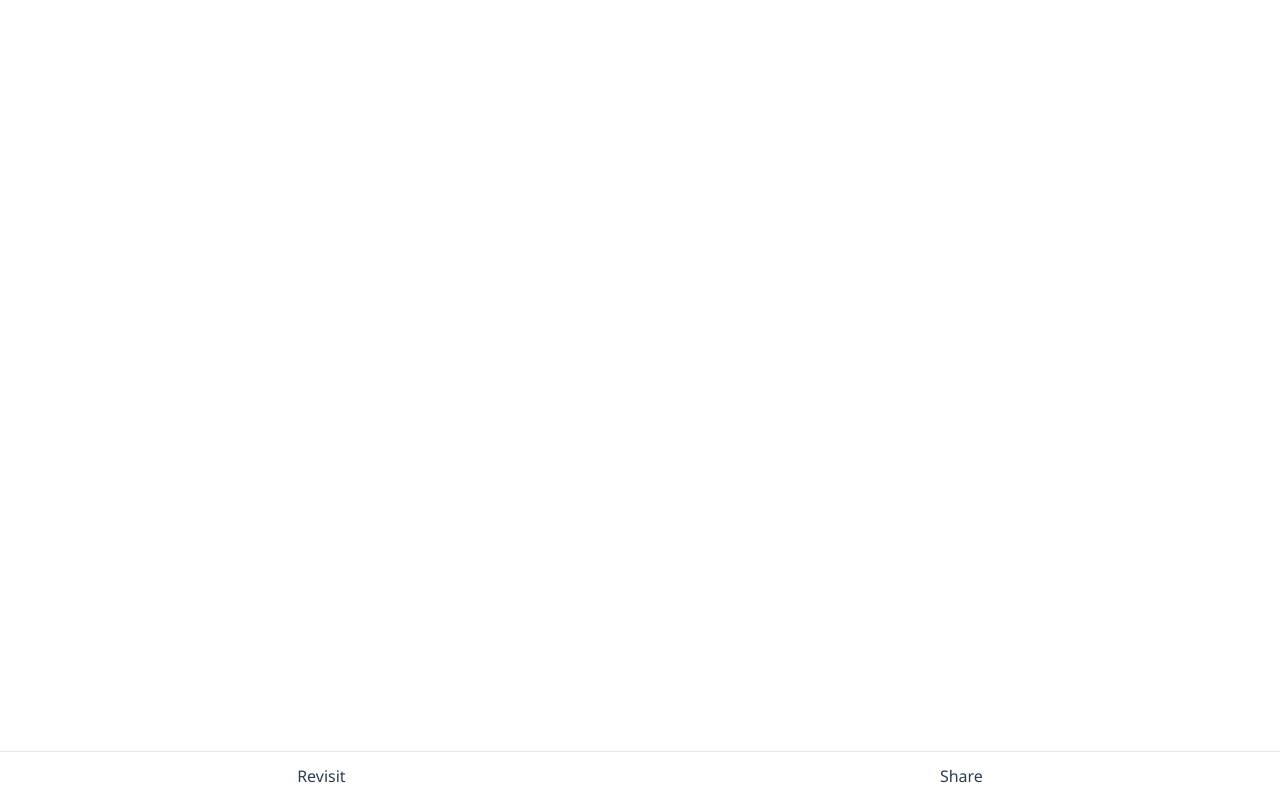
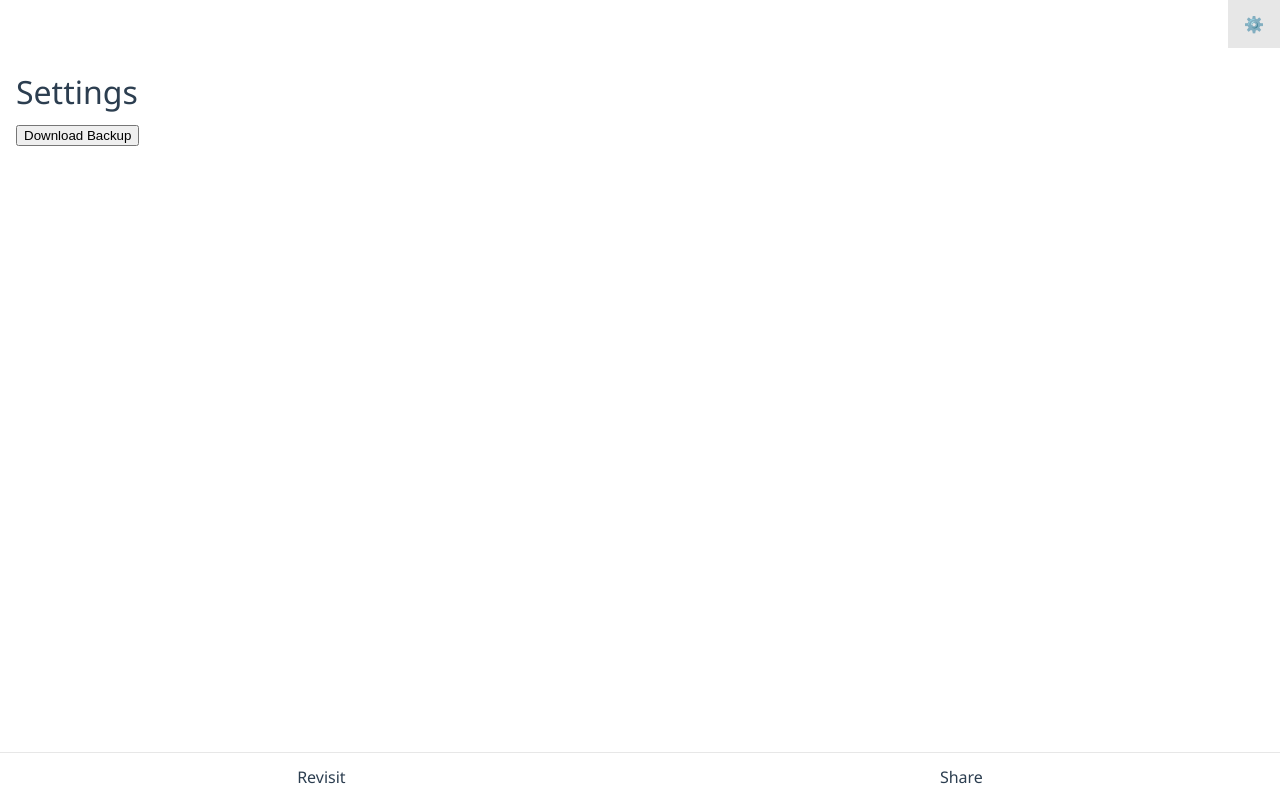
Before and after one commit to marvinisaac/withbloo, a Vue app in the folder ui/: page /settings in a window 1280 px wide. Before the commit this address had no page. Built offline with nearby package versions, Linux system fonts and the light colour scheme.

Commit message:
:construction: Download data as CSV

```diff
--- a/ui/src/App.vue
+++ b/ui/src/App.vue
@@ -1,7 +1,14 @@
 <template>
     <div class="app-container">
         <RouterView />
-        <nav>
+        <nav id="nav-top">
+            <ul>
+                <li>
+                    <RouterLink to="/settings">⚙️</RouterLink>
+                </li>
+            </ul>
+        </nav>
+        <nav id="nav-bottom">
             <ul>
                 <li>
                     <RouterLink to="/revisit">Revisit</RouterLink>
@@ -16,20 +23,17 @@
 
 <style lang="scss">
 .app-container {
+    --nav-height: 3rem;
     min-height: 100dvh;
     min-height: 100vh;
+    padding: var(--nav-height) 0;
     width: 100%;
     nav {
         background: var(--color-background);
-        border-top: 1px solid var(--color-border);
-        position: fixed;
-            bottom: 0;
-            left: 0;
+        height: var(--nav-height);
         width: 100%;
+        z-index: 1000;
         ul {
-            display: flex;
-                align-items: center;
-                justify-content: space-around;
             list-style: none;
             margin: 0;
             padding: 0;
@@ -37,8 +41,12 @@
                 color: var(--color-text);
                 a {
                     color: inherit;
-                    line-height: 3;
+                    display: inline-block;
+                    height: var(--nav-height);
+                    line-height: var(--nav-height);
+                    text-align: center;
                     text-decoration: none;
+                    width: 100%;
                     &.router-link-active {
                         font-weight: bolder;
                         text-transform: uppercase;
@@ -47,5 +55,36 @@
             }
         }
     }
+    nav#nav-top {
+        position: fixed;
+            left: 0;
+            top: 0;
+        ul {
+            display: flex;
+                align-items: center;
+                justify-content: flex-end;
+            li {
+                a {
+                    padding: 0 1rem;
+                    &.router-link-active {
+                        background: var(--color-border);
+                    }
+                }
+            }
+        }
+    }
+    nav#nav-bottom {
+        border-top: 1px solid var(--color-border);
+        position: fixed;
+            bottom: 0;
+            left: 0;
+        ul {
+            display: flex;
+                align-items: center;
+            li {
+                flex-grow: 1;
+            }
+        }
+    }
 }
 </style>
--- /dev/null
+++ b/ui/src/page/Settings.vue
@@ -0,0 +1,51 @@
+<script setup>
+    import db from '@/singleton/database';
+
+    const download = () => {
+        db.getAll().then((data) => {
+            if (!data || !data.length) {
+                console.error('No data available for download');
+                return
+            };
+
+            const header = ['createdAt', 'emotion'];
+            const rows = data.map(entry =>
+                [entry.createdAt, entry.emotion]
+                    .map(field => `"${String(field).replace(/"/g, '""')}"`)
+                    .join(',')
+            );
+            const csvContent = [header.join(','), ...rows].join('\r\n');
+
+            const blob = new Blob([csvContent], { type: 'text/csv' });
+            const url = URL.createObjectURL(blob);
+            const a = document.createElement('a');
+            const formattedDate = (new Date())
+                .toISOString()
+                .replaceAll(':', '-');
+            const filename = `withbloo-backup-${formattedDate}.csv`;
+            a.href = url;
+            a.download = filename;
+            document.body.appendChild(a);
+            a.click();
+            document.body.removeChild(a);
+            URL.revokeObjectURL(url);
+        });
+    }
+</script>
+
+<template>
+    <div class="container-settings">
+        <h1>
+            Settings
+        </h1>
+        <button @click="download">
+            Download Backup
+        </button>
+    </div>
+</template>
+
+<style lang="scss" scoped>
+.container-settings {
+    padding: 1rem;
+}
+</style>
--- a/ui/src/page/Share.vue
+++ b/ui/src/page/Share.vue
@@ -1,5 +1,4 @@
 <script setup>
-    import { onMounted } from 'vue';
     import {
         dateFormatFull,
         emotionsBasic,
@@ -17,11 +16,6 @@
             emotion: emotion.text
         });
     };
-
-    onMounted(async () => {
-        const all = await db.get();
-        console.log('Moods recorded:', all);
-    });
 </script>
 
 <template>
--- a/ui/src/router.js
+++ b/ui/src/router.js
@@ -17,6 +17,13 @@ const router = createRouter({
             meta: {
                 title: 'Revisit - With Bloo'
             }
+        }, {
+            path: '/settings',
+            name: 'settings',
+            component: () => import('./page/Settings.vue'),
+            meta: {
+                title: 'Settings - With Bloo'
+            }
         }
     ]
 });
--- a/ui/src/singleton/database.js
+++ b/ui/src/singleton/database.js
@@ -14,15 +14,15 @@ const db = {
             console.error('Error adding data:', error);
         }
     },
-    get: async (id) => {
+    getAll: async () => {
         try {
-            if (!id) {
-                return await dexie.mood.toArray();
-            }
-
-            return await dexie.mood.get(id);
+            return await dexie
+                .mood
+                .orderBy('createdAt')
+                .reverse()
+                .toArray();
         } catch (error) {
-            console.error('Error getting data:', error);
+            console.error('Error getting all data:', error);
             return null;
         }
     },
```
